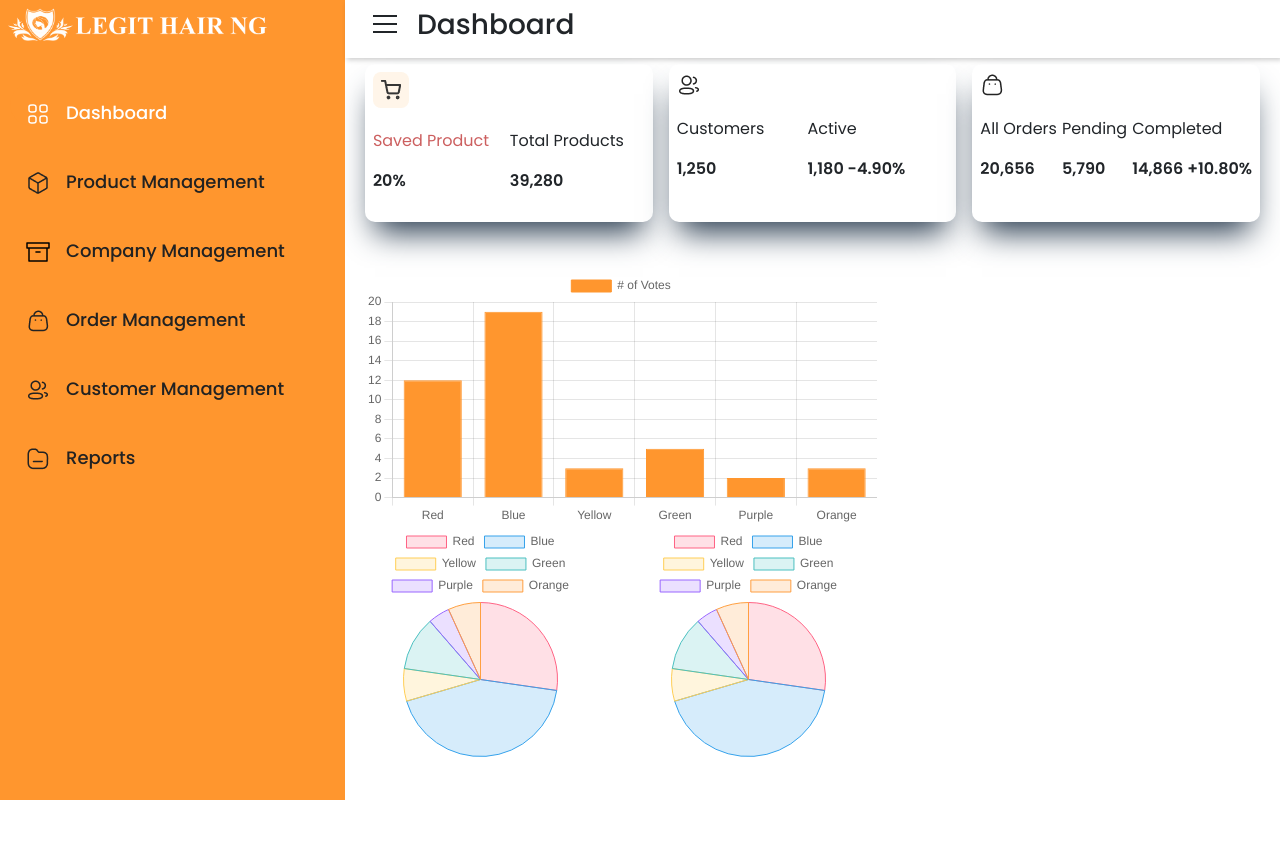
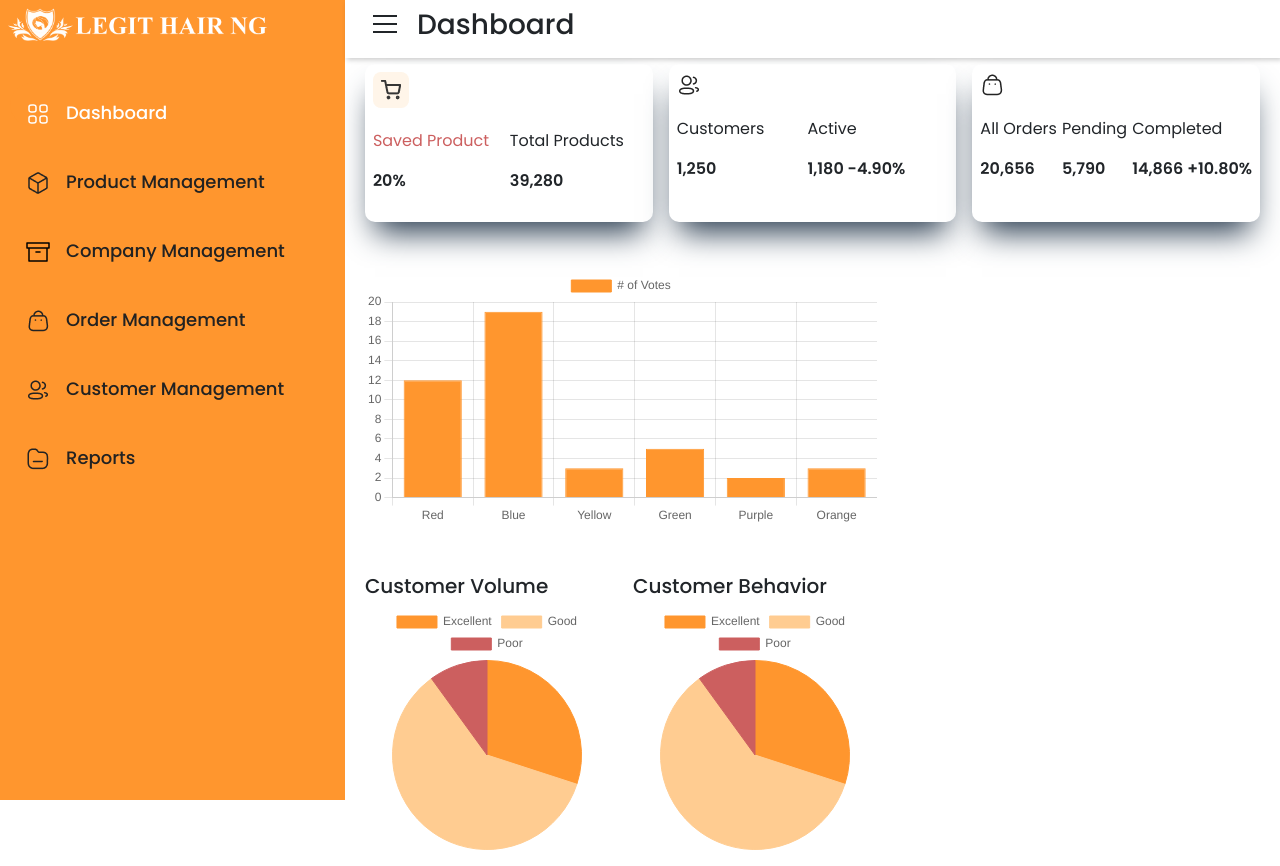
Before and after one commit to cycodedconcept/legit-hair-admin, a React (Vite) app: page /dashboard in a window 1280 px wide. Built offline with nearby package versions, Linux system fonts and the light colour scheme.

Commit message:
adding charts to dashboard

```diff
--- a/src/pages/Cards.jsx
+++ b/src/pages/Cards.jsx
@@ -61,11 +61,13 @@ const Cards = () => {
       <div className="row mt-5">
         <div className="col-sm-12 col-md-12 col-lg-7">
           <BarChart />
-          <div className="row">
+          <div className="row mt-5">
             <div className="col-sm-12 col-md-12 col-lg-6">
+              <h5>Customer Volume</h5>
               <PieChart />
             </div>
             <div className="col-sm-12 col-md-12 col-lg-6">
+              <h5>Customer Behavior</h5>
             <PieChart />
             </div>
           </div>
--- a/src/pages/Chart.jsx
+++ b/src/pages/Chart.jsx
@@ -38,26 +38,20 @@ const BarChart = () => {
 
   const PieChart = () => {
     const data = {
-      labels: ['Red', 'Blue', 'Yellow', 'Green', 'Purple', 'Orange'],
+      labels: ['Excellent', 'Good', 'Poor'],
       datasets: [
         {
           label: '# of Votes',
-          data: [12, 19, 3, 5, 2, 3],
+          data: [30, 60, 10,],
           backgroundColor: [
-            'rgba(255, 99, 132, 0.2)',
-            'rgba(54, 162, 235, 0.2)',
-            'rgba(255, 206, 86, 0.2)',
-            'rgba(75, 192, 192, 0.2)',
-            'rgba(153, 102, 255, 0.2)',
-            'rgba(255, 159, 64, 0.2)',
+            '#FF962E',
+            '#FFCC91',
+            '#CC5F5F',
           ],
           borderColor: [
-            'rgba(255, 99, 132, 1)',
-            'rgba(54, 162, 235, 1)',
-            'rgba(255, 206, 86, 1)',
-            'rgba(75, 192, 192, 1)',
-            'rgba(153, 102, 255, 1)',
-            'rgba(255, 159, 64, 1)',
+            '#FF962E',
+            '#FFCC91',
+            '#CC5F5F',
           ],
           borderWidth: 1,
         },
```
